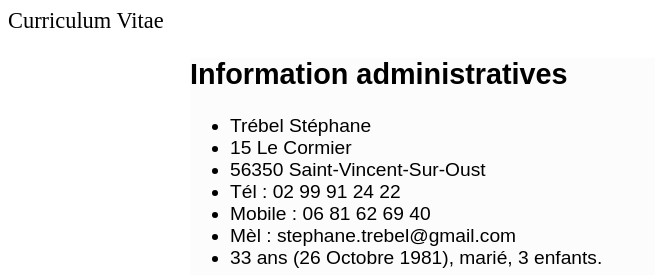
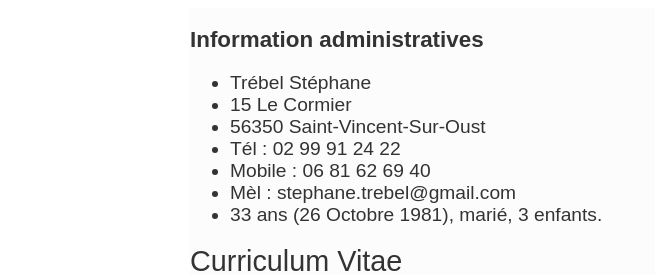
Before and after one commit to StephaneTrebel/curriculum_vitae, a PHP site: page / in a window 1280 px wide. Shown: the top 275 px of the page, without its empty margins (0-655 px from the left). Run offline with PHP 8.4, Linux system fonts and the light colour scheme.

Commit message:
Ajout de la photo de profil et par conséquent mise en place du top header l'incluant

```diff
--- a/css/main.css
+++ b/css/main.css
@@ -1,12 +1,16 @@
 .main_content {
-  font-family: "Liberation Sans";
+  font-family: "Arial", "Liberation Sans", sans serif;
   font-size: 1.2rem;
   font-weight: 400;
   width: 900px;
   margin: auto;
+  color: #333333;
   background-color: #fcfcfc; }
 
 header {
+  font-size: 1.8rem; }
+
+h1, h2 {
   font-size: 1.4rem; }
 
 footer {
@@ -16,4 +20,7 @@ footer {
   text-align: center;
   background-color: inherit; }
 
+.top {
+  display: inline-block; }
+
 /*# sourceMappingURL=main.css.map */
--- a/index.html
+++ b/index.html
@@ -9,9 +9,9 @@
   <!--<link rel="icon" type="image/png" href="./resources/favicon.png" />-->
 </head>
 <body>
-  <header>Curriculum Vitae</header>
   <div class="main_content">
-    <section>
+    <section class="top">
+      <div class="infos_administratives">
         <h1>Information administratives</h1>
         <ul>
           <li>Trébel Stéphane</li>
@@ -22,6 +22,9 @@
           <li>Mèl : stephane.trebel@gmail.com</li>
           <li>33 ans (26 Octobre 1981), marié, 3 enfants.</li>
         </ul>
+      </div>
+      <header>Curriculum Vitae</header>
+      <img src="./resources/photo.jpg" alt="Photo de Profil">
     </section>
 
 
--- a/scss/main.scss
+++ b/scss/main.scss
@@ -1,17 +1,23 @@
-$not-so-white: hsla(0, 0%, 99%, 1);
+$whitey: hsla(0, 0%, 99%, 1);
+$blackey: hsla(0, 0%, 20%, 1);
 
 .main_content {
   font: {
-    family: "Liberation Sans";
+    family: "Arial", "Liberation Sans", sans serif;
     size: 1.2rem;
     weight: 400;
   }
   width: 900px;
   margin: auto;
-  background-color: $not-so-white;
+  color: $blackey;
+  background-color: $whitey;
 }
 
 header {
+  font-size: 1.8rem;
+}
+
+h1, h2 {
   font-size: 1.4rem;
 }
 
@@ -22,3 +28,7 @@ footer {
   text-align: center;
   background-color: inherit;
 }
+
+.top {
+  display: inline-block;
+}
```
Also changed, not shown: resources/profil.jpg (added), 1 other file. Lines whose indentation alone changed are shown as unchanged.
